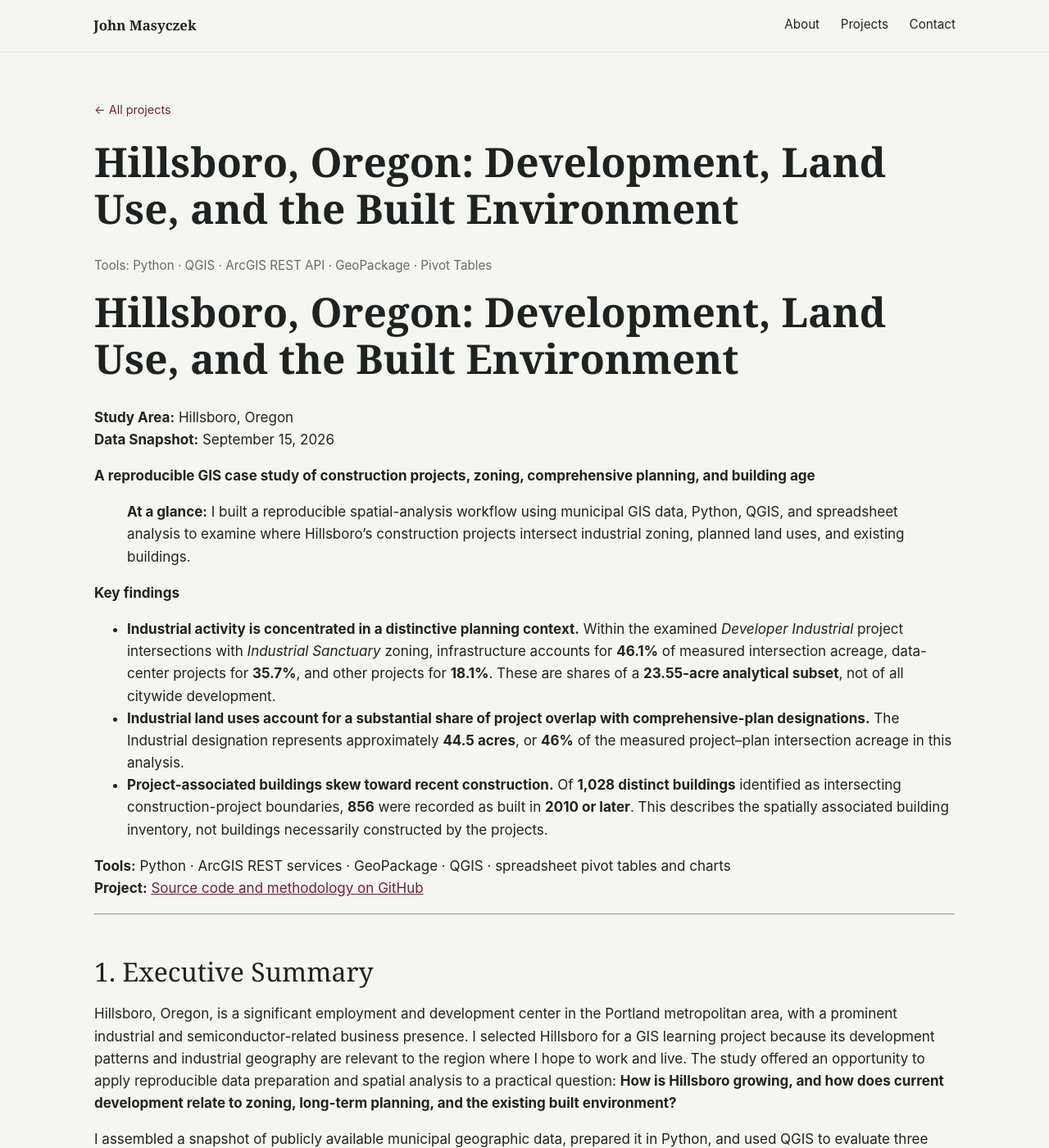
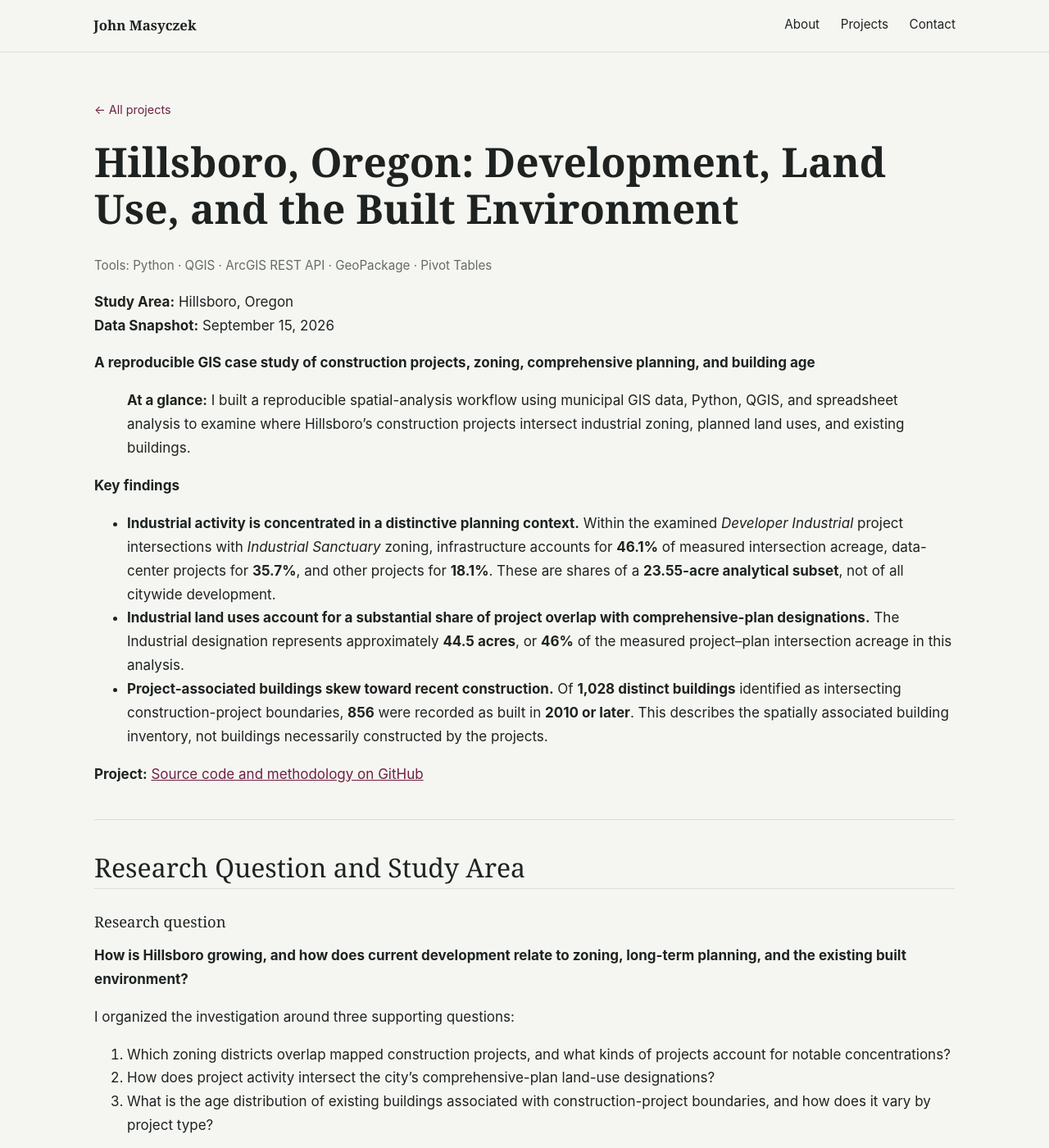
Before and after one commit to Masyczek/portfolio, a Jekyll site: the page built from projects/hillsboro-gis.md, in a window 1280 px wide and 1400 px high. Shown: the whole window at 82% size. Built offline with Jekyll 4.4.1, drawn with Linux system fonts in a browser that asks for light colours; some of the changed text lies outside the part shown.

Commit message:
cleaned report

```diff
--- a/assets/css/main.css
+++ b/assets/css/main.css
@@ -284,6 +284,57 @@ section#about { border-top: none; }
   height: auto;
 }
 
+/* Project report typography and data presentation */
+.project-page__body {
+  line-height: 1.7;
+}
+
+.project-page__body h2 {
+  padding-bottom: 0.4rem;
+  border-bottom: 1px solid var(--line);
+  margin-top: 2.5rem;
+}
+
+.project-page__body h3 {
+  margin-top: 1.8rem;
+}
+
+.project-page__body table {
+  width: 100%;
+  border-collapse: collapse;
+  margin: 1.5rem 0 2rem;
+}
+
+.project-page__body th,
+.project-page__body td {
+  padding: 0.7rem 1rem;
+  border-bottom: 1px solid var(--line);
+  text-align: left;
+  vertical-align: top;
+}
+
+.project-page__body th {
+  font-weight: 600;
+  background: var(--vine-tint);
+}
+
+.project-page__body img {
+  width: 100%;
+  height: auto;
+  margin-top: 1.5rem;
+}
+
+.project-page__body img + em,
+.project-page__body p:has(> img) + p {
+  margin-top: 0.5rem;
+}
+
+.project-page__body hr {
+  border: 0;
+  border-top: 1px solid var(--line);
+  margin: 2.5rem 0;
+}
+
 /* ---------------- Contact ---------------- */
 .contact-actions { display: flex; gap: 1rem; flex-wrap: wrap; margin-top: 1.2rem; }
 
--- a/projects/hillsboro-gis.md
+++ b/projects/hillsboro-gis.md
@@ -4,8 +4,6 @@ title: "Hillsboro, Oregon: Development, Land Use, and the Built Environment"
 description: "A reproducible GIS analysis of construction activity, zoning, comprehensive planning, and building age."
 tools: "Python · QGIS · ArcGIS REST API · GeoPackage · Pivot Tables"
 ---
-# Hillsboro, Oregon: Development, Land Use, and the Built Environment
-
 **Study Area:** Hillsboro, Oregon
 **Data Snapshot:** September 15, 2026
 
@@ -19,22 +17,11 @@ tools: "Python · QGIS · ArcGIS REST API · GeoPackage · Pivot Tables"
 - **Industrial land uses account for a substantial share of project overlap with comprehensive-plan designations.** The Industrial designation represents approximately **44.5 acres**, or **46%** of the measured project–plan intersection acreage in this analysis.
 - **Project-associated buildings skew toward recent construction.** Of **1,028 distinct buildings** identified as intersecting construction-project boundaries, **856** were recorded as built in **2010 or later**. This describes the spatially associated building inventory, not buildings necessarily constructed by the projects.
 
-**Tools:** Python · ArcGIS REST services · GeoPackage · QGIS · spreadsheet pivot tables and charts
 **Project:** [Source code and methodology on GitHub](https://github.com/Masyczek/hillsborogis)
 
 ---
 
-## 1. Executive Summary
-
-Hillsboro, Oregon, is a significant employment and development center in the Portland metropolitan area, with a prominent industrial and semiconductor-related business presence. I selected Hillsboro for a GIS learning project because its development patterns and industrial geography are relevant to the region where I hope to work and live. The study offered an opportunity to apply reproducible data preparation and spatial analysis to a practical question: **How is Hillsboro growing, and how does current development relate to zoning, long-term planning, and the existing built environment?**
-
-I assembled a snapshot of publicly available municipal geographic data, prepared it in Python, and used QGIS to evaluate three relationships: construction projects and zoning districts; construction projects and comprehensive-plan designations; and construction projects and building age. The outputs include mapped study areas, spatial-intersection tables, and charts designed to make the results understandable without requiring the reader to operate GIS software.
-
-The clearest result emerged from a closer examination of *Developer Industrial* projects intersecting *Industrial Sanctuary* zoning. Within that specific subset, projects classified as infrastructure and data centers collectively account for approximately **81.8% of measured intersection acreage**. The comprehensive-plan analysis provides a broader perspective, showing that the Industrial planned-land-use category represents a large share of project overlap. The building analysis, meanwhile, shows that the inventory of buildings associated spatially with mapped project boundaries is heavily weighted toward buildings recorded as constructed since 2010.
-
-These results are **spatial associations**, not causal findings. A project boundary intersecting a zoning district does not imply that its entire area is under construction; likewise, a building intersecting a project boundary is not necessarily a product of that project. The value of the study lies in making those relationships measurable, interpretable, and reproducible.
-
-## 2. Research Question and Study Area
+## Research Question and Study Area
 
 ### Research question
 
```
Also changed, not shown: other parts of projects/hillsboro-gis.md (+6 -6 lines).
